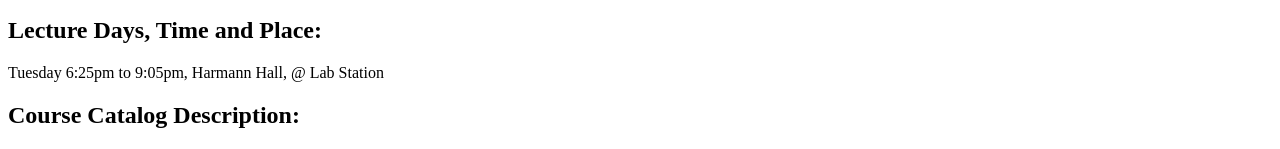
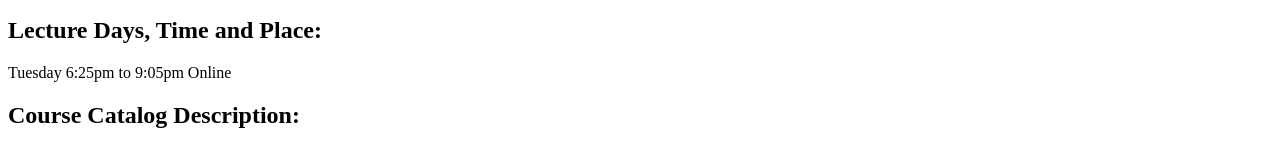
Before and after one commit to cestrada3/lab2, a plain HTML site: page index.html in a window 1280 px wide. Shown: the part 226-375 px from the top of the page. Drawn offline with Linux system fonts and the light colour scheme.

Commit message:
Update index.html

```diff
--- a/index.html
+++ b/index.html
@@ -17,7 +17,7 @@
 <h2>Professor:</h2>
   <p>Daniel Krieglstein</p>
 <h2>Lecture Days, Time and Place:</h2>
-<p>Tuesday 6:25pm to 9:05pm, Harmann Hall, @ Lab Station </p>
+<p>Tuesday 6:25pm to 9:05pm Online </p>
 
 <h2>Course Catalog Description:</h2>
 <p>
```
